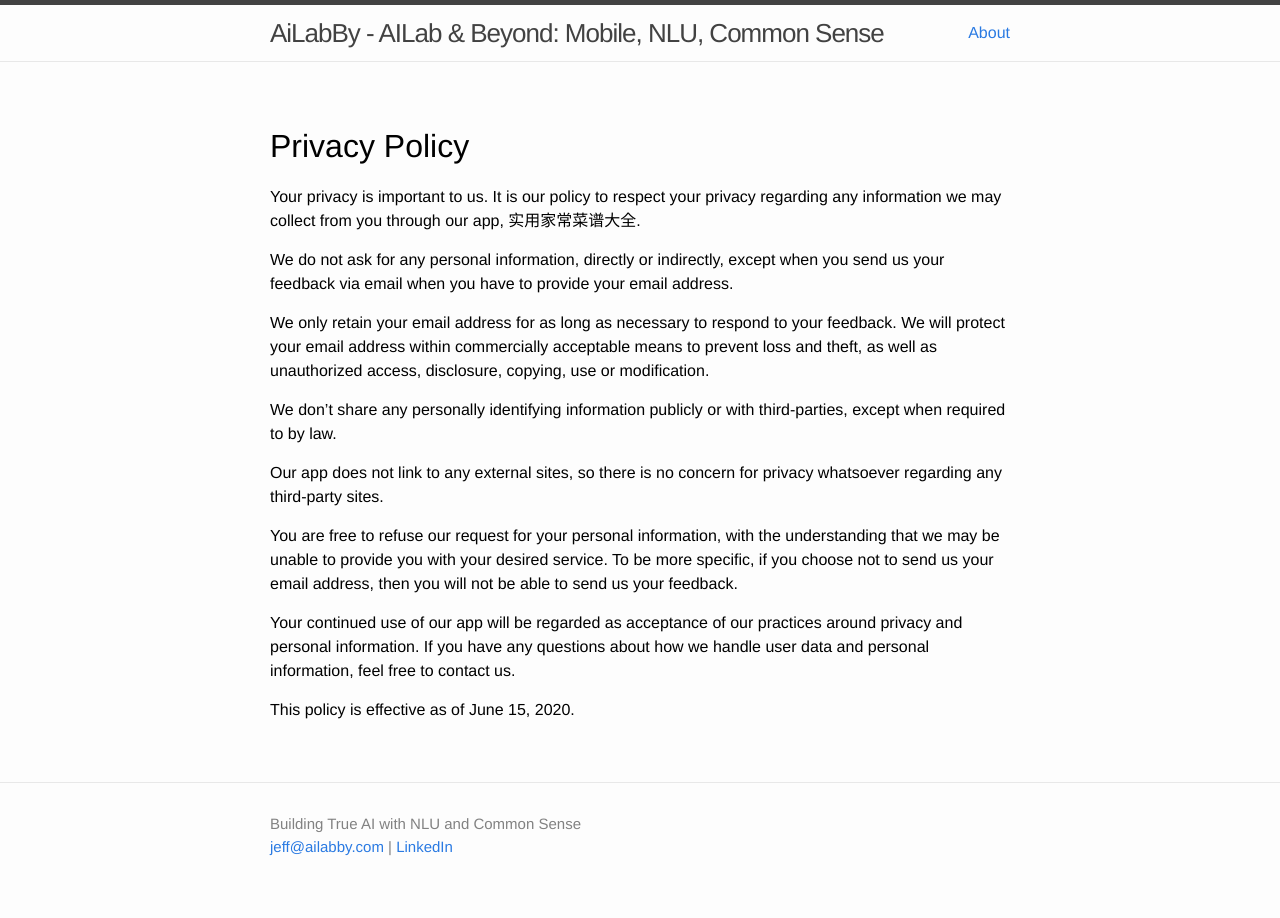
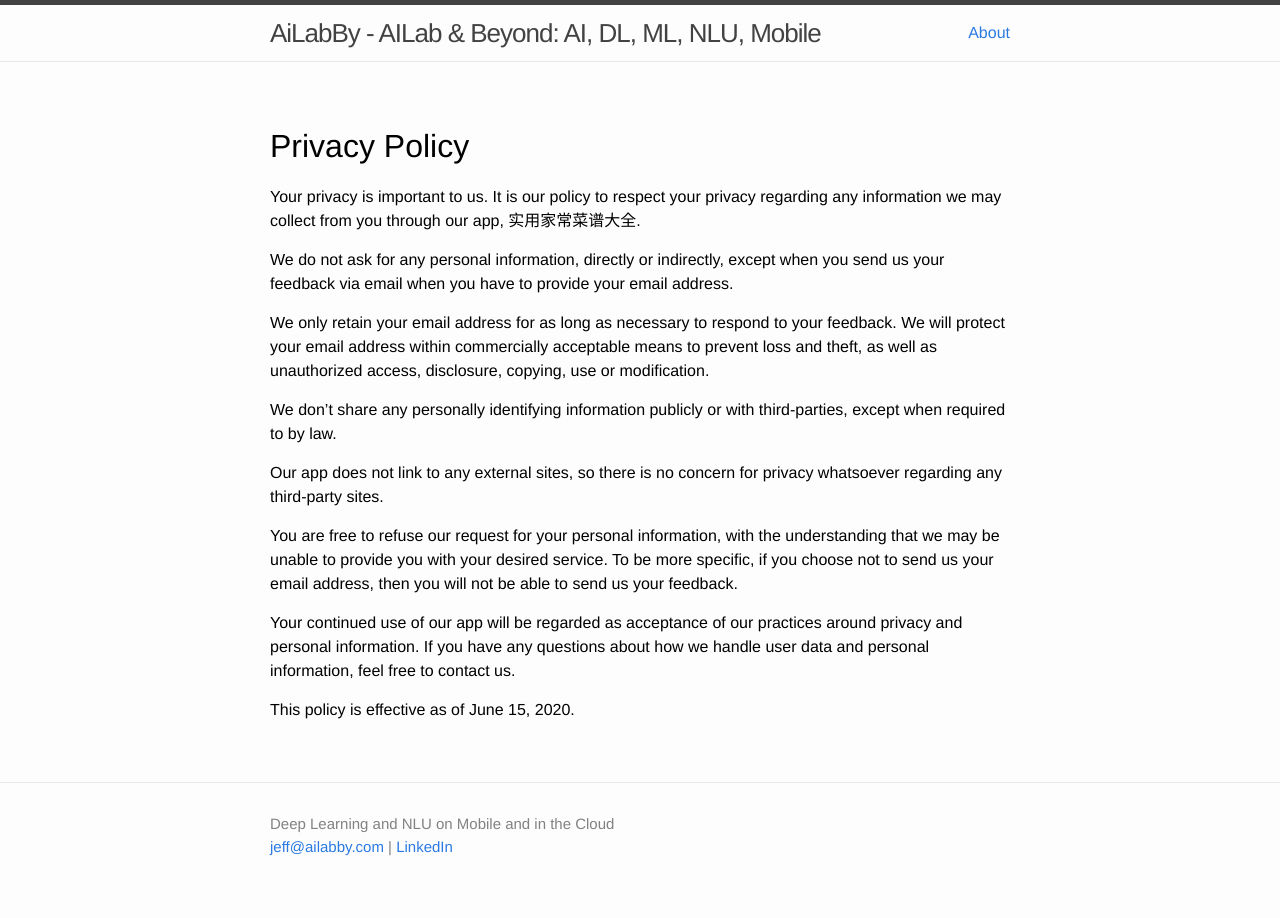
Before and after one commit to jeffxtang/jeffxtang.github.io, a Jekyll site: the page built from rprivacy.md, in a window 1280 px wide. Built offline with Jekyll 4.4.1, drawn with Linux system fonts in a browser that asks for light colours; our own code applies the rules of GitHub Pages for plain Markdown files.

Commit message:
topics and desc

```diff
--- a/_config.yml
+++ b/_config.yml
@@ -8,8 +8,8 @@
 # Site settings
 title: AiLabBy - AILab & Beyond
 email: jeff@ailabby.com
-description: "Building True AI with NLU and Common Sense"
-topics: "Mobile, NLU, Common Sense"
+description: "Deep Learning and NLU on Mobile and in the Cloud"
+topics: "AI, DL, ML, NLU, Mobile"
 baseurl: "" # the subpath of your site, e.g. /blog
 url: "http://jeffxtang.github.io" # the base hostname & protocol for your site
 twitter_username: jeffxtang
```
